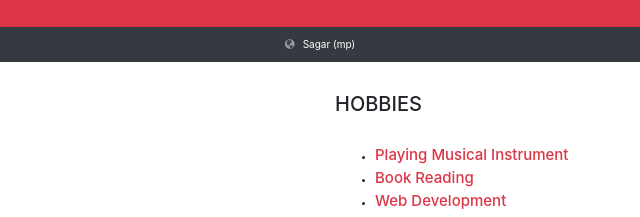
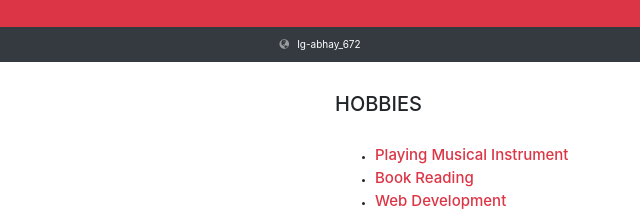
Before and after one commit to abhay6722/abhay-, a plain HTML site: page index.html in a window 1280 px wide. Shown: the part 193-410 px from the top of the page, 320-960 px from the left. Drawn offline with nearby package versions, Linux system fonts and the light colour scheme.

Commit message:
Update index.html

```diff
--- a/index.html
+++ b/index.html
@@ -36,7 +36,7 @@
      </div>
      <div class="col-md text-md-center pb-2 pb-md-0">
         <span class="glyphicon glyphicon-globe"></span>
-        <a href="#" class="text-white ml-2">Sagar (mp)</a>
+        <a href="https://instagram.com/abhay_672?igshid=YmMyMTA2M2Y" class="text-white ml-2">Ig-abhay_672</a>
       </div>
       <div class="col-md text-md-right">
          <span class="glyphicon glyphicon-earphone"></span>
```
